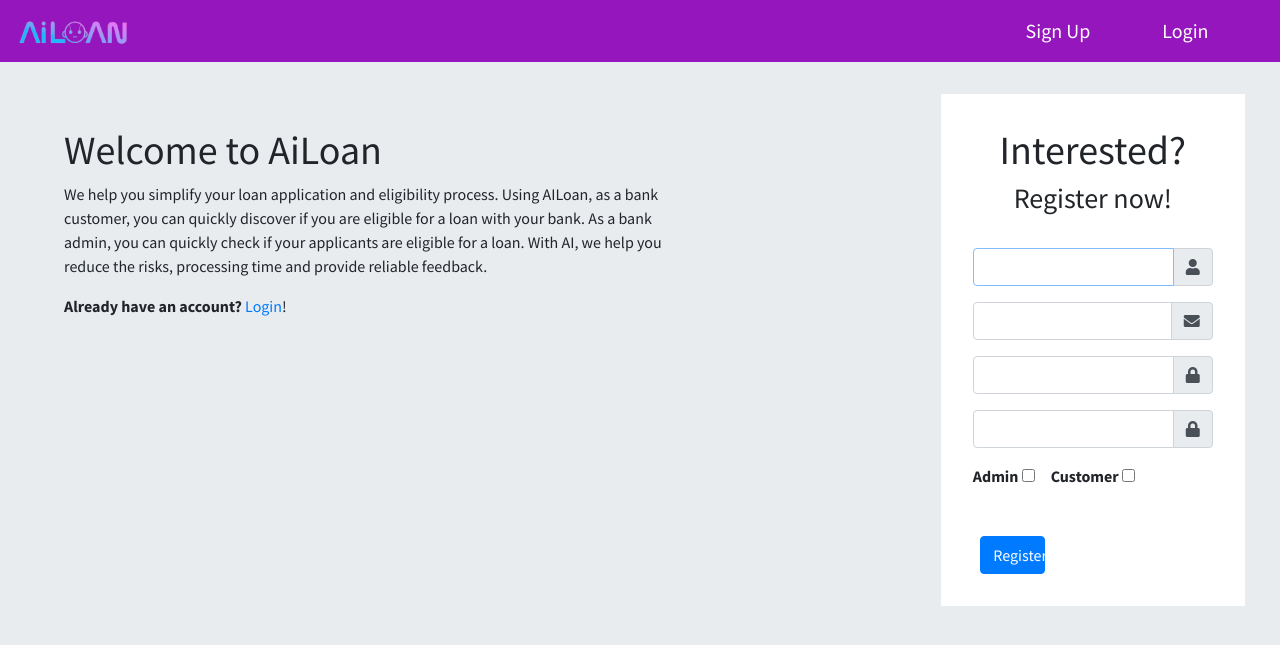
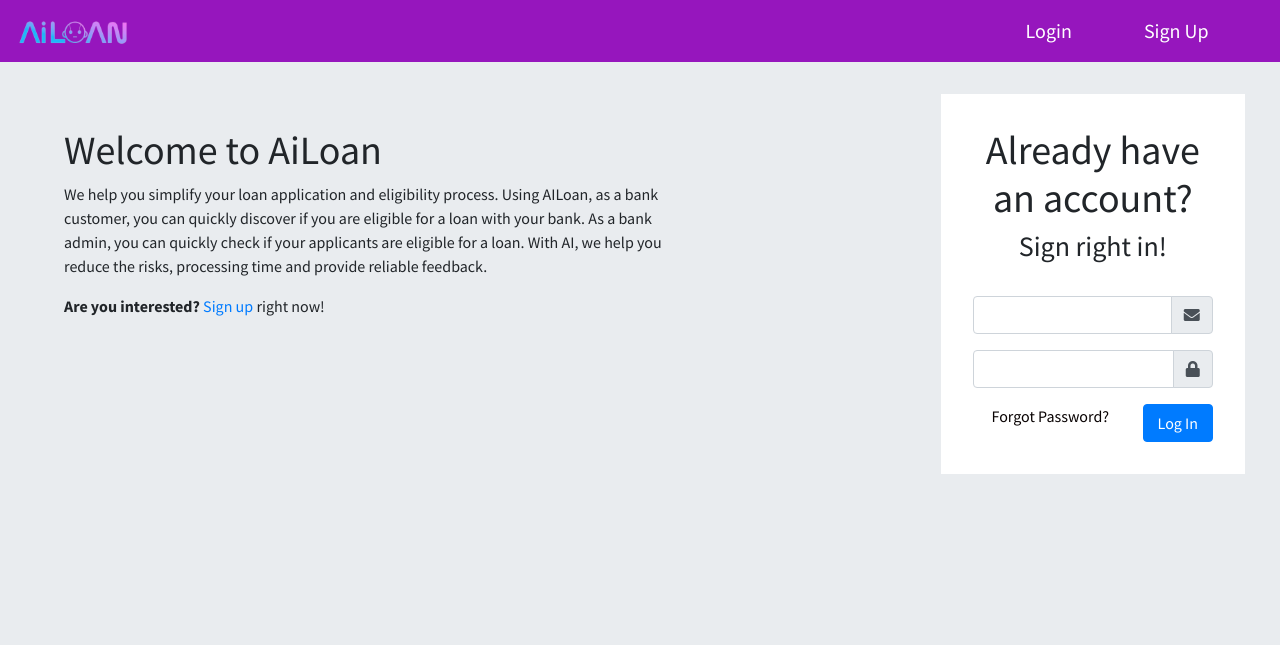
Before and after one commit to Akuien/Group6, a Django app: page / in a window 1280 px wide. Shown: the top 645 px of the page. Run offline with Django 3.2, Linux system fonts and the light colour scheme; parts of the project's set-up code (start-up, migrations or seed data) failed here and were passed over; some libraries are stand-ins or nearby versions.

Commit message:
Replaced register with login form on the home page + flipped register and login buttons on the navbar

```diff
--- a/loanProject/loanApp/views.py
+++ b/loanProject/loanApp/views.py
@@ -50,17 +50,32 @@ def home(request):
     return render(request, 'home.html')
 
 def welcome(request):
+    form = LoginForm(request.POST or None)
     msg = None
+
     if request.method == 'POST':
-        form = SignUpForm(request.POST)
         if form.is_valid():
-            user = form.save()
-            msg = 'user created'
-            return render(request, 'login.html', {'form': form})
+            username = form.cleaned_data.get('username')
+            password = form.cleaned_data.get('password')
+            user = authenticate(username=username, password=password)
+
+            if user is not None:
+                if user.is_active:
+                    login(request, user)
+                    messages.success(request, 'Login successful')
+
+                    if user.is_admin:
+                        return redirect('predictions')
+                    elif user.is_customer:
+                        return redirect('create_applicant')
+                    else:
+                        msg = 'Invalid user role'
+                else:
+                    msg = 'User is not active'
+            else:
+                msg = 'Invalid credentials'
         else:
-            msg = 'form is not valid'
-    else:
-        form = SignUpForm()
+            msg = 'Error validating form'
 
     #return render(request, 'welcome.html')
     return render(request, "home.html", {
--- a/loanProject/templates/home.html
+++ b/loanProject/templates/home.html
@@ -87,8 +87,8 @@
         </a>
 
         <ul class="nav navbar-nav navbar-right">
+          <li class="link"><a href="/login" class="nav-link">Login</a></li>
           <li class="link"><a href="/register" class="nav-link">Sign Up</a></li>
-          <li class="link"><a href="/login" class="nav-link">Login</a></li>
         </ul>
       </div>
     </nav>
@@ -97,35 +97,21 @@
       <div class="box left">
         <h1>Welcome to AiLoan</h1>
         <p>We help you simplify your loan application and eligibility process. Using AILoan, as a bank customer, you can quickly discover if you are eligible for a loan with your bank. As a bank admin, you can quickly check if your applicants are eligible for a loan. With AI, we help you reduce the risks, processing time and provide reliable feedback.</p>
-        <p><b>Already have an account?</b> <a href="/login">Login</a>!</p>
+        <p><b>Are you interested?</b> <a href="/register">Sign up</a> right now!</p>
       </div>
 
       <div class="box form">
-        <h1>Interested?</h1>
-        <h3>Register now!</h3>
+        <h1>Already have an account?</h1>
+        <h3>Sign right in!</h3>
         <span class="mb-0 text-muted">
           {% if msg %}
               {{ msg | safe }}
           {% endif %}
         </span>
-        <form action="" method="post">
-          <span class="mb-0 text-muted">
-            {% if msg %}
-                {{ msg | safe }}
-            {% endif %}
-          </span>
-
+        <form method="post">
           {% csrf_token %}
           <div class="input-group mb-3">
               {{ form.username }}
-            <div class="input-group-append">
-              <div class="input-group-text">
-                <span class="fas fa-user"></span>
-              </div>
-            </div>
-          </div>
-          <div class="input-group mb-3">
-              {{ form.email}}
             <div class="input-group-append">
               <div class="input-group-text">
                 <span class="fas fa-envelope"></span>
@@ -133,37 +119,24 @@
             </div>
           </div>
           <div class="input-group mb-3">
-              {{ form.password1 }}
+              {{ form.password }}
             <div class="input-group-append">
               <div class="input-group-text">
                 <span class="fas fa-lock"></span>
               </div>
             </div>
           </div>
-          <div class="input-group mb-3">
-            {{ form.password2 }}
-            <div class="input-group-append">
-              <div class="input-group-text">
-                <span class="fas fa-lock"></span>
+          <div class="row">
+            <div class="col-8">
+              <div class="forgot-password">
+                  <a href="{% url 'password_reset' %}" style="color: #090303;">Forgot Password?</a>
               </div>
             </div>
-          </div>
-          <div class="d-flex mb-5 align-items-center">
-            <label for="id_is_admin" class="control control--checkbox mb-0 mr-3">
-              <span class="caption">Admin</span>
-              {{ form.is_admin }}
-              <div class="control__indicator" id="adminCheckbox"></div>
-            </label>
-
-            <label for="id_is_customer" class="control control--checkbox mb-0">
-              <span class="caption">Customer</span>
-              {{ form.is_customer }}
-              <div class="control__indicator" id="customerCheckbox"></div>
-            </label>
-          </div>
-
-          <div class="col-4">
-            <button type="submit" class="btn btn-primary btn-block">Register</button>
+            <!-- /.col -->
+            <div class="col-4">
+              <button type="submit" class="btn btn-primary btn-block">Log In</button>
+            </div>
+            <!-- /.col -->
           </div>
         </form>
       </div>
```
